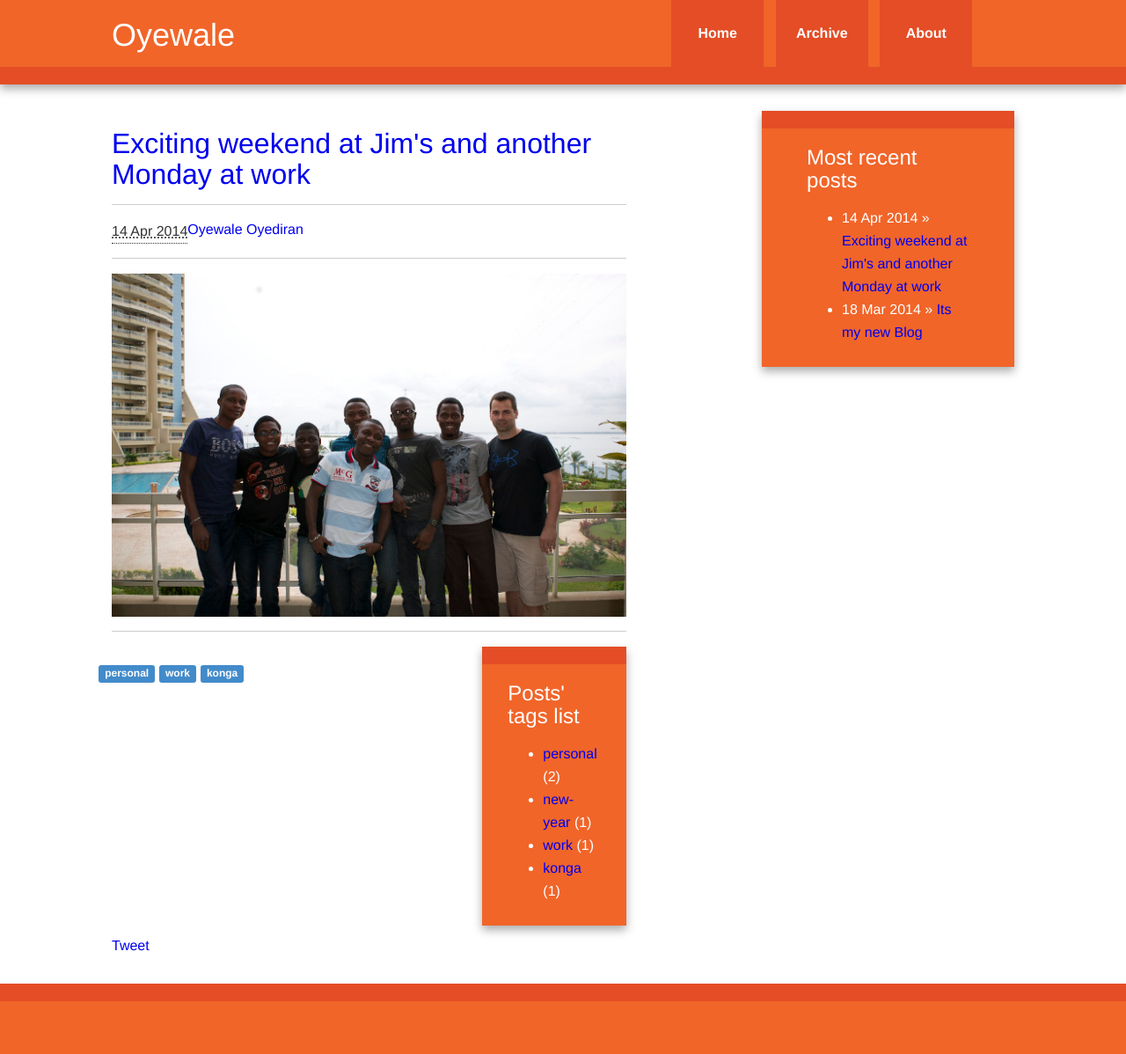
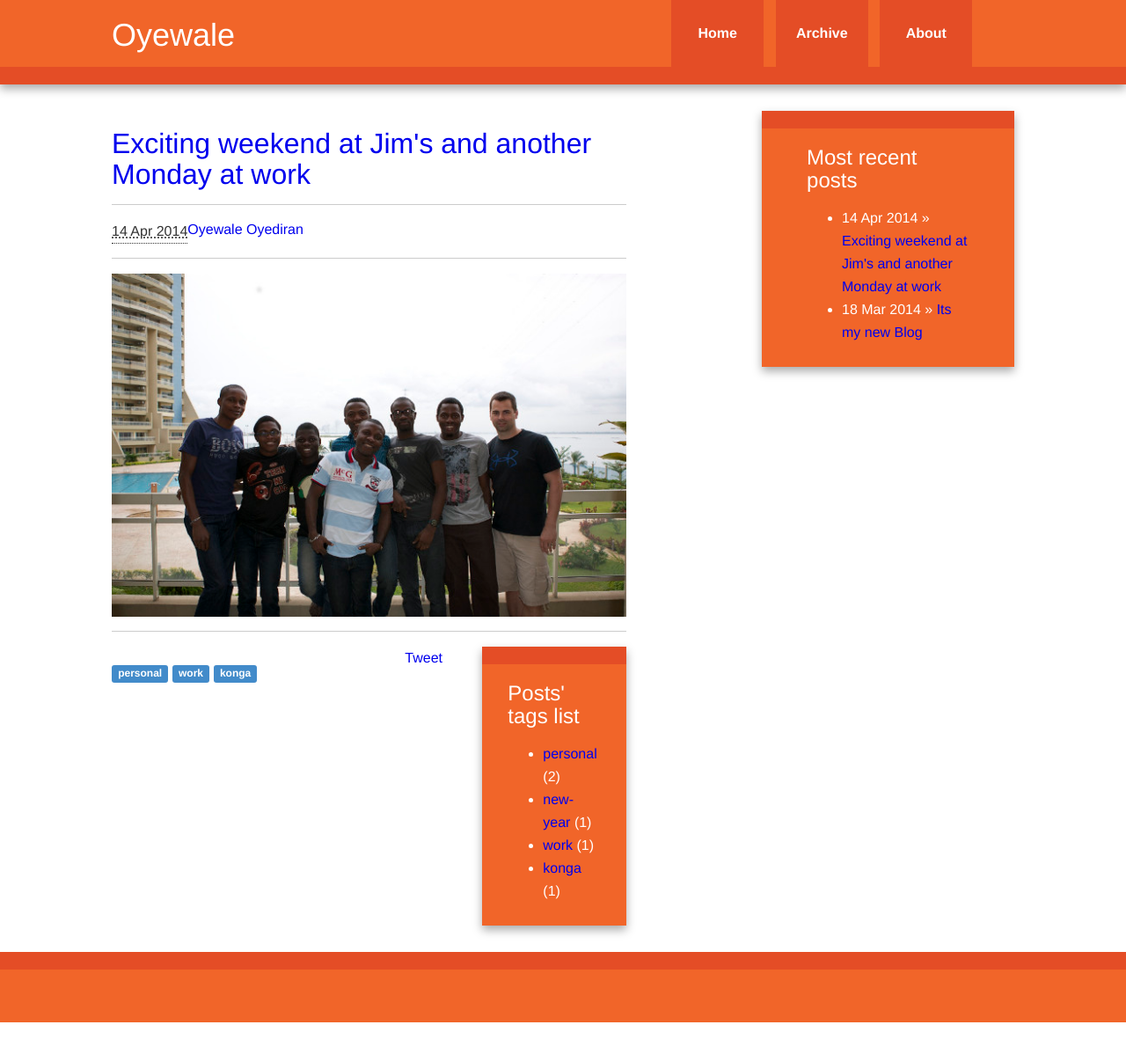
Before and after one commit to waleoyediran/waleoyediran.github.io, a Jekyll site: the page built from index.html, in a window 1280 px wide. Shown: the whole page at 88% size. Built offline with Jekyll 4.4.1, drawn with Linux system fonts in a browser that asks for light colours; nearby versions of some CDN libraries; Markdown is read by kramdown in place of the engine named in the settings; the list of posts is cut into pages by our own code; comment, search, counter and statistics services are not loaded; after the commit the page ends 1162 px from its top, so only the background shows below that.

```diff
--- a/_includes/post-article.html
+++ b/_includes/post-article.html
@@ -33,26 +33,19 @@
         {{ content }}
     </section>
 
-    <div class="row tags">
-        <span class="entry-tags">
+	<footer class="end-of-post">
+            <span class="entry-tags" style="padding-bottom: 10px;">
 			{% for tag in post.tags %}
 			<a href="/tag#{{ tag }}" rel="tag"><span class="label label-primary">{{ tag }}</span></a>
 			{% endfor %}
 		</span>
-    </div>
-
-	<footer class="end-of-post">
-            <div style="float: left;">
+            <div style="padding-bottom: 10px;">
                     <g:plusone size="medium" href="{{ site.url }}{{ post.url }}"></g:plusone>
-            </div>
-            <div style="float: left;">
                     <a href="https://twitter.com/share" class="twitter-share-button"
                             data-url="{{ site.url }}{{ post.url }}"
                             data-text="{% if post.tweet-text %}{{ post.tweet-text }}{% else %}{{ post.title }}{% endif %}">
                             Tweet
                     </a>
-            </div>
-            <div style="float: left;">
                     <div class="fb-like" data-href="{{ site.url }}{{ post.url }}"
                          data-layout="button_count" data-action="like" data-show-faces="true" data-share="true">
 
```
Lines whose indentation alone changed are shown as unchanged.
